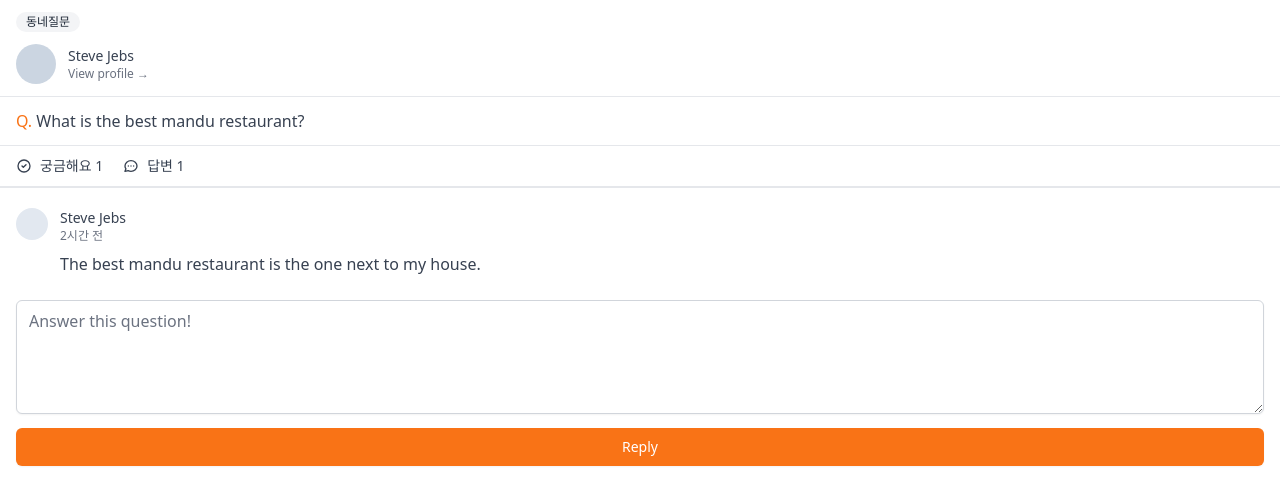
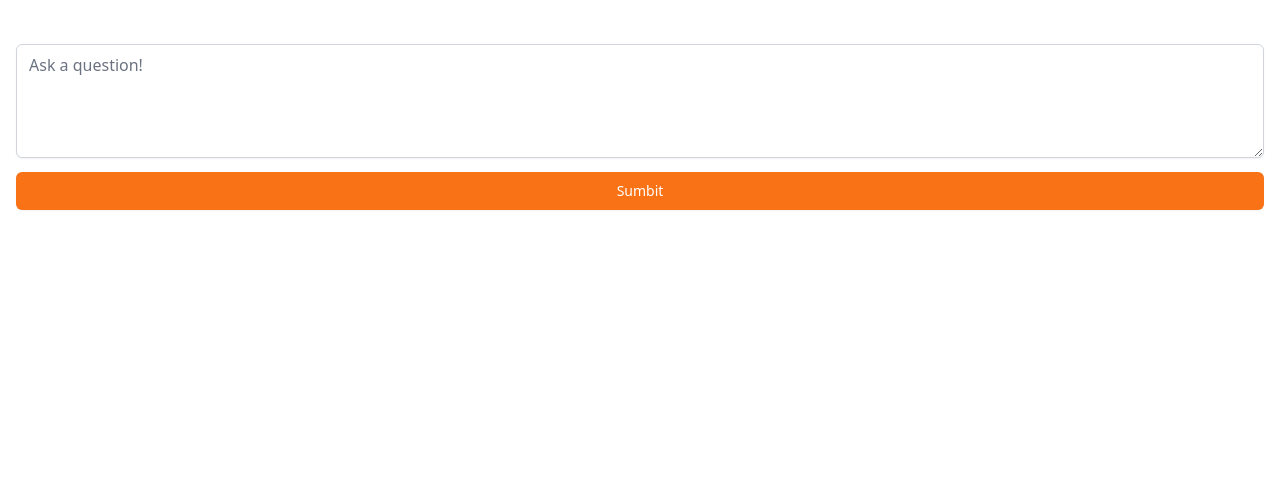
Before and after one commit to seorang42/carrot-clone, a Next.js app: page /community/write in a window 1280 px wide. Shown: the top 504 px of the page. Built offline with nearby package versions, Linux system fonts and the light colour scheme.

Commit message:
5.7 Write

```diff
--- /dev/null
+++ b/pages/community/write.tsx
@@ -0,0 +1,18 @@
+import { NextPage } from "next";
+
+const Write: NextPage = () => {
+  return (
+    <form className="px-4 py-10">
+      <textarea
+        className="mt-1 shadow-sm w-full focus:ring-orange-500 rounded-md border-gray-300 focus:border-orange-500"
+        rows={4}
+        placeholder="Ask a question!"
+      />
+      <button className="mt-2 w-full bg-orange-500 hover:bg-orange-600 text-white px-4 py-2 border border-transparent rounded-md shadow-sm font-medium text-sm focus:ring-2 focus:ring-offset-2 focus:ring-orange-500 focus:outline-none">
+        Sumbit
+      </button>
+    </form>
+  );
+};
+
+export default Write;
```
